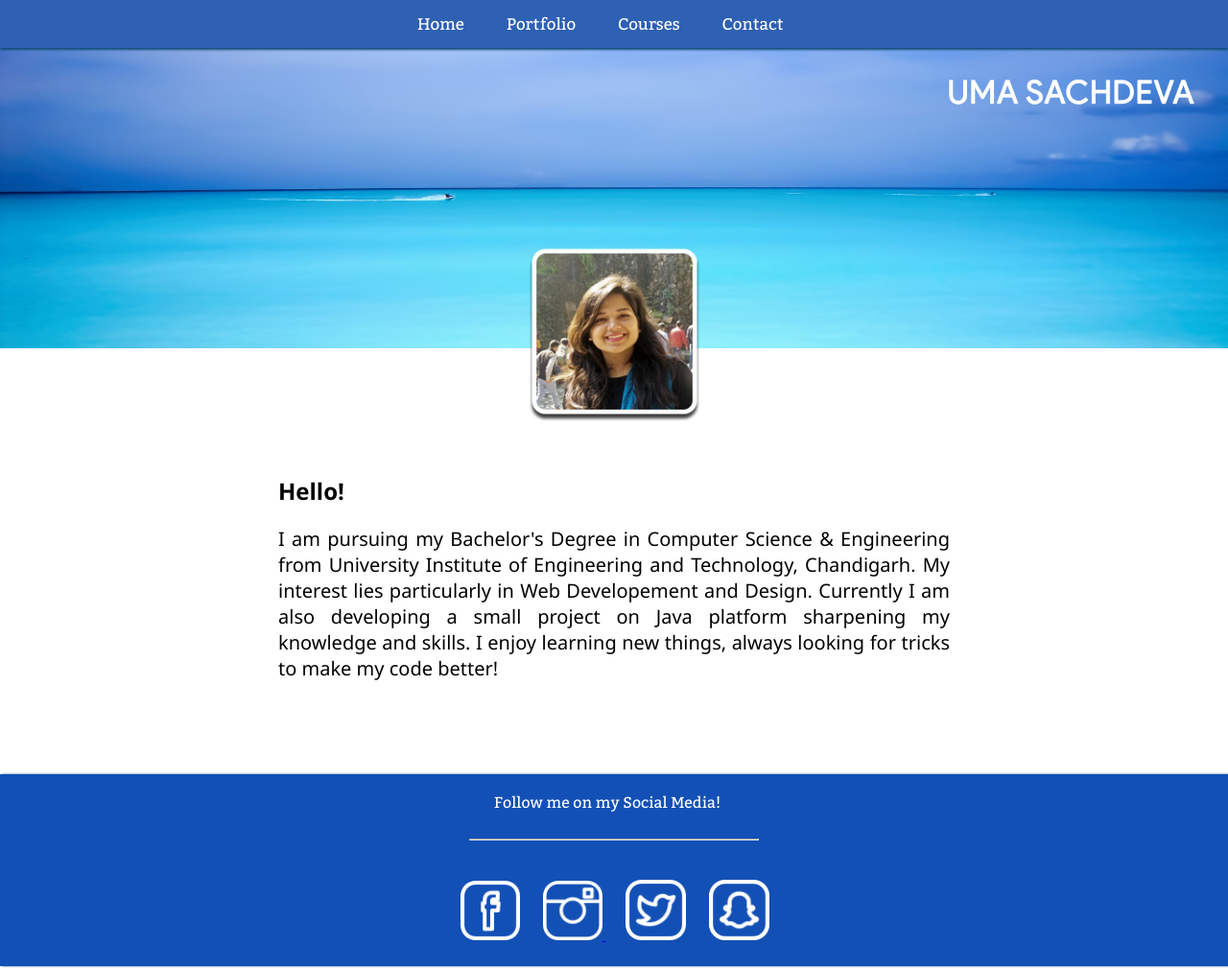
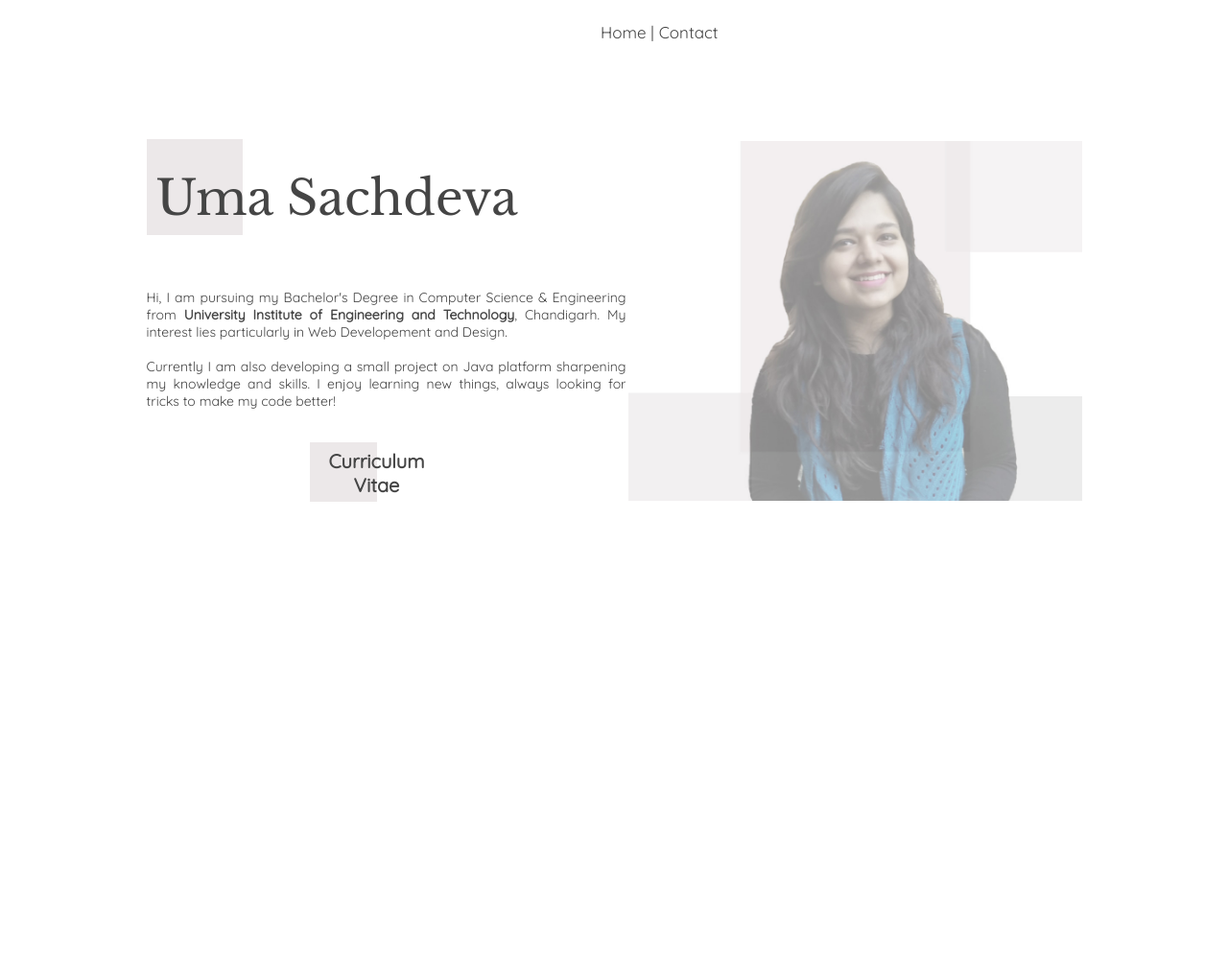
Before and after one commit to sachdevauma/sachdevauma.github.io, a plain HTML site: page index.html in a window 1280 px wide. Shown: the whole page at 96% size. After the commit the page ends 800 px from the top, so only its background shows below. Drawn offline with nearby package versions, Linux system fonts and the light colour scheme.

Commit message:
Uploaded version.

```diff
--- a/index.html
+++ b/index.html
@@ -1,60 +1,37 @@
 <!DOCTYPE html>
+<html>
 
-<html lang="en">
 <head>
-	<meta charset="utf-8">
-	<title>Profile</title>
+	<title>Uma Sachdeva</title>
+	<link rel="shortcut icon" href="images/favicon.ico" />
 	<link rel="stylesheet" href="style.css" />
-</head>
+	<link href="https://fonts.googleapis.com/css?family=Libre+Baskerville" rel="stylesheet">
+	<link href="https://fonts.googleapis.com/css?family=Pacifico" rel="stylesheet">
+	<link href="https://fonts.googleapis.com/css?family=Quicksand" rel="stylesheet">
+
 <body>
+	<div id="nav">
+			<ul>
+				<li><a style="text-decoration : none; color : #454545;" href="index.html">Home |</a></li>
+				<li><a style="text-decoration : none; color : #454545;" href="contact.html">Contact</a></li>
+			</ul>
+	</div>
+	<div id="content">
+		<h1>Uma Sachdeva</h1>
+		<br>
+		<p id="normaltext">Hi, I am pursuing my Bachelor's Degree in Computer Science & Engineering from <b>University Institute of Engineering and Technology</b>, Chandigarh. My interest lies particularly in Web Developement and Design.<br><br>
+		Currently I am also developing a small project on Java platform sharpening my knowledge and skills. I enjoy learning new things, always looking for tricks to make my code better!
+		</p>
 
-	<div id="Parent">
+		<div id="backdrop">
 
-	<ul id="new">
-	<li><a href="index.html">Home</a></li>
-	<li><a href="port.html">Portfolio</a></li>
-	<li><a href="courses.html">Courses</a></li>
-	<li><a href="contact.html">Contact</a></li>
-	</ul>
+		</div>
 
+		<p id="stylishtext">
+			<a style="text-decoration : none; color : #454545;" href="cv.html"><b>Curriculum Vitae</b></a>
+		</p>
 
 	</div>
+</body>
 
-
-	<div id="banner">
-
-		<img id="back" class="center fit" src="banner.jpg"/>
-		<img id="icon" class="center" src="pic.png" height="215px" width="215px" align="center">
-
-	</div>
-
-	<div id="Content">
-
-	<h2> Hello! </h2>
-
-	<p>
-
-		I am pursuing my Bachelor's Degree in Computer Science & Engineering from University Institute of Engineering and Technology, Chandigarh. My interest lies particularly in Web Developement and Design.
-		Currently I am also developing a small project on Java platform sharpening my knowledge and skills. I enjoy learning new things, always looking for tricks to make my code better!
-		<br/><br/>
-		</p>
-
-
-	</div>
-
-	<div id="footer">
-	<p>
-		Follow me on my Social Media!
-	</p>
-	<hr width="300px">
-	<div id ="new1">
-	<ul>
-		<li><a href="http://facebook.com/sachdevauma"><img id="facebook"  src="fb.png" height="62px" width="62px" /></a><li>
-		<li><a href="http://instagram.com/sachdevauma"><img id="instagram" src="instagram.png" height="62px" width="62px" /> </a></li>
-		<li><a href="http://twitter.com/sachdevauma"><img id="twitter" src="twitter.png" height="63px" width="63px" /></a> </li>
-		<li><a href="http://snapchat.com/sachdevauma"><img id="snapchat" src="snapchat.png" height="63px" width="63px" /></a> </li>
-		</ul>
-	</div>
-	</div>
-</body>
 </html>
--- a/style.css
+++ b/style.css
@@ -1,170 +1,121 @@
-	@font-face {
-    	font-family: 'Bitter';
-    	src: url('Bitter-Regular.ttf');
-	}
-
-	@font-face {
-    	font-family: 'Patric';
-    	src: url('PatrickHandSC-Regular.ttf');
-	}
-
 html {
   height: 100%;
   box-sizing: border-box;
 }
 
-	body{
-		background: white;
+body {
 	margin: 0;
+	margin-left: 100px;
+	margin-right: 100px;
     padding: 0;
+	background-color: white;
 }
 
-	#Parent{
-		position: relative;
-		z-index: 1;
-		height: 50px;
-		margin: auto;
-		margin-top: 0;
-		padding-top: 0;
-		margin-bottom: 0px;
-		background: #2e60b3;
-		box-shadow: 0 2px 2px #144e7a;
-
+#nav ul {
+	margin-right: 0;
+	margin-left: 0;
+	padding-left: 122px;
+	padding-top: 22px;
+	width: 150px;
+	margin:auto;
+	overflow: hidden;
+	font-size: 20px;
 }
 
-	#new{
-			width: 450px;
-			margin:auto;
-			padding-top: 15px;
-			padding-bottom: 10px;
-			overflow: hidden;
-	}
-	#new li{
+#nav ul li {
+	font-family: "Quicksand";
+	font-size: 17px;
+	color: black;
 	display: inline;
 	list-style: none;
-			padding-right: 20px;
-			margin-right: 20px;
 }
 
-	#new li:last-child {
-		padding-right: 0;
-		margin-right: 0;
-	}
-
-	#new li a{
-		text-decoration:none;
-		color: white;
-		font-family: "Bitter";
-		font-size: 17px;
-	}
-
-	#new li a:hover{
-		color: #f5ed1f;
-	}
-
-
-	.fit{
+.fit { /* set relative picture size */
     	max-width: 100%;
     	max-height: 100%;
   	}
-
-	.center{
+.center {
     	display: block;
     	margin: auto;
 }
 
-	#back{
-		margin-top: 0;
+#content {
+	position: relative;
+	z-index: -1;
+	display: block;
+	margin: auto;
+	margin-top: 100px;
+	height: 100%;
+	width: 975px;
 }
 
-	#icon {
-		margin: auto;
-		position: relative;
-		bottom: 125px;
-		margin-bottom: 0;
+#content h1 {
+	background-image: url("images/block.jpg");
+	background-repeat: no-repeat;
+	height: 100px;
+	padding-top: 30px;
+	padding-left: 10px;
+	background-size: 100px 100px;
+	color: #454545;
+	font-size: 50px;
+	font-weight: normal;
+	font-family: "Libre Baskerville";
 }
 
-	#Content {
-		width: 700px;
-		margin: auto;
-		margin-top: -8%;
+#normaltext {
+	position: relative;
+	float: left;
+	z-index: 1;
+	max-width: 500px;
+	font-size: 14px;
+	color: #454545;
+	font-family: "Quicksand";
+	text-align: justify;
+	bottom: 40px;
 }
 
-	#Content h2{
-		color: black;
-		font-family:"Segoe UI";
-	}
-	#Content p{
-		color: black;
-		font-size: 20px;
-		text-align: justify;
-		font-family: "Segoe UI";
-		padding-bottom: 50px;
-
-	}
-	#Content1 {
-		width: 700px;
-		margin: auto;
-		margin-top: -8%;
+#normaltext a:link {
+    color: #1d4276;
 }
 
-	#Content1 h2{
-		color: red;
-		font-size: 22px;
-		font-family:"Bitter";
+#normaltext a:visited {
+    color: #1d4276;
 }
 
-	#Content1 h3{
-		color:BLUE;
-		font-size: 20px;
-		font-family: "Bitter";
-		margin-bottom: -2%;
-
-	}
-	#Content1 p{
-		color: black;
-		font-size: 18px;
-		text-align: justify;
-		font-family: "Bitter";
-		padding-bottom: 20px;
+#normaltext a:hover {
+    color: #1d4276;
 }
 
-	#footer{
-		background: #16609b;
-		color: white;
-		height: 200px;
-		margin-bottom: 4px;
-		box-shadow: 2px 0px 2px #144e7a;
+#normaltext a:active {
+    color: #1d4276;
 }
 
-
-	#new1{
-			width: 400px;
-			margin:auto;
-			padding-top: 17px;
-			padding-bottom: 10px;
-			overflow: hidden;
+#stylishtext {
+	background-image: url("images/block.jpg");
+	background-repeat: no-repeat;
+	background-size: 50% 100%;
+	height: 40px;
+	width: 140px;
+	margin-left: 170px;
+	padding-top: 7px;
+	padding-bottom: 15px;
+	position: relative;
+	float: left;
+	z-index: 1;
+	font-family: "Quicksand";
+	font-size: 20px;
+	bottom: 40px;
+	color: #454545;
+	text-align: center;
 }
 
-	#footer {
-		background-color: #1350b6;
+#backdrop {
+	background-image: url("images/back2.jpg");
+	background-size: cover;
+	position: relative;
+	float: right;
+	z-index: 0;
+	height: 375px;
+	width: 473px;
+	bottom: 180px;
 }
-
-	#footer p {
-			font-family: "Bitter";
-			margin: auto;
-			padding-top: 20px;
-			padding-bottom: 20px;
-			width: 250px;
-	}
-
-	#new1 li{
-			margin:auto;
-			display: inline;
-			list-style: none;
-			margin-right: 20px;
-	}
-
-	#new1 li:first-child {
-		margin-right: 0px;
-	}
--- /dev/null
+++ b/style2.css
@@ -0,0 +1,119 @@
+html {
+  height: 100%;
+  box-sizing: border-box;
+}
+
+body {
+	margin: 0;
+	margin-left: 100px;
+	margin-right: 100px;
+    padding: 0;
+	background-color: white;
+	font-family: "Quicksand";
+	color: #454545;
+	text-align: justify;
+}
+
+#name {
+	z-index: -1;
+	float: left;
+	font-size: 20px;
+	font-family: "Libre Baskerville";
+	margin-top: 20px;
+	margin-left: -70px;
+}
+
+#nav ul {
+	margin-right: 0;
+	margin-left: 0;
+	padding-top: 20px;
+	width: 150px;
+	margin:auto;
+	overflow: hidden;
+	font-size: 20px;
+}
+
+#nav ul li {
+	font-family: "Quicksand";
+	font-size: 17px;
+	color: black;
+	display: inline;
+	list-style: none;
+}
+
+.fit { /* set relative picture size */
+    	max-width: 100%;
+    	max-height: 100%;
+  	}
+.center {
+    	display: block;
+    	margin: auto;
+}
+
+.item {
+	background-image: url("images/block2.jpg");
+	background-repeat: no-repeat;
+	background-size: 20%;
+	padding-top: 10px;
+	padding-left: 5px;
+}
+
+#content {
+	margin: auto;
+	margin-top: 100px;
+	height: 100%;
+	width: 775px;
+}
+
+#content i {
+	float: right;
+	font-size: 12px;
+}
+
+#content h2 {
+	font-size: 30px;
+	margin-bottom: 0px;
+	font-weight: normal;
+	font-family: "Libre Baskerville";
+	color: #454545;
+}
+
+#content p b {
+	color: #454545#ff4081;
+}
+
+#content p a:link {
+    color: #454545;
+}
+
+#content p a:visited {
+    color: #454545;
+}
+
+#content p a:hover {
+    color: #454545;
+}
+
+#content p a:active {
+    color: #454545;
+}
+
+#reach {
+	position: relative;
+	float: left;
+	background-image: url("images/block2.jpg");
+	background-repeat: no-repeat;
+	background-size: 50%;
+	padding-top: 10px;
+	padding-left: 5px;
+}
+
+#social {
+	position: relative;
+	float: right;
+	background-image: url("images/block2.jpg");
+	background-repeat: no-repeat;
+	background-size: 43%;
+	padding-top: 10px;
+	padding-left: 5px;
+}
```
Also changed, not shown: contact.html (+44 -50 lines), courses.html (+57 -83 lines), cv.html (added, +98 -0 lines), images/back2.jpg (added), images/block.jpg (added), images/block2.jpg (added), images/favicon.ico (added), 1 other file. Lines whose indentation alone changed are shown as unchanged.
